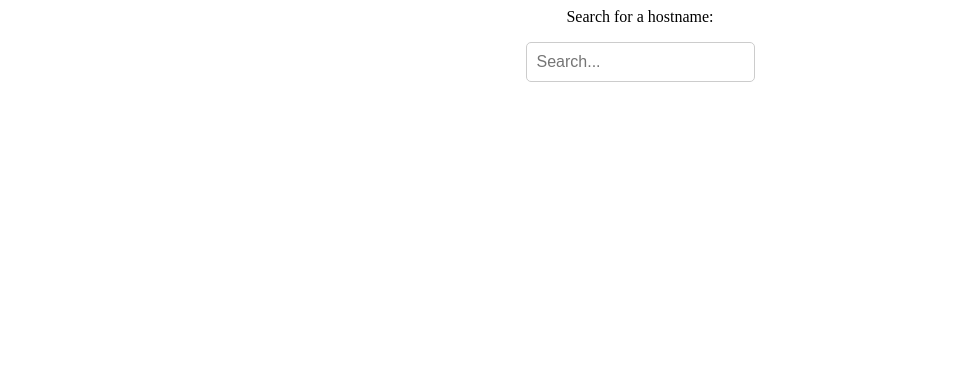
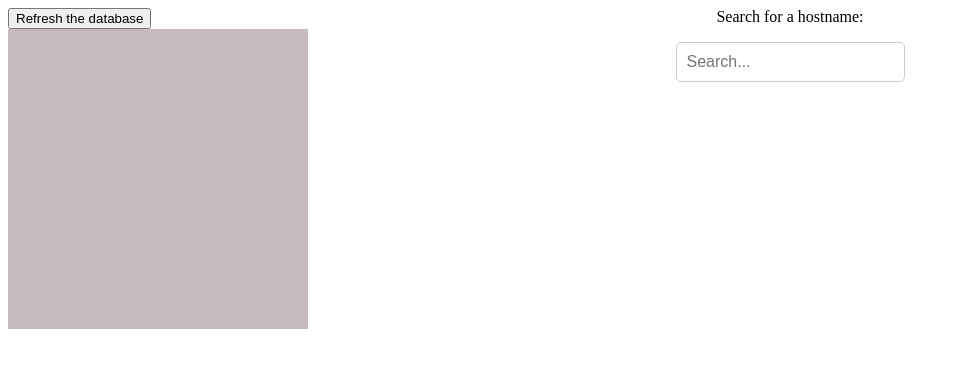
Before and after one commit to hmaier-dev/topo-tool, a PHP site: page / in a window 1280 px wide. Shown: the top 368 px of the page, without its empty margins (0-960 px from the left). Run offline with PHP 8.4, Linux system fonts and the light colour scheme; some libraries are stand-ins or nearby versions.

Commit message:
Minor: building the refreshHandler

```diff
--- a/web/static/index.html
+++ b/web/static/index.html
@@ -12,16 +12,27 @@
   <body hx-post="/"
         hx-target=".table-location"
         hx-trigger="load">
+
+<!-- refreshing the database -->
+    <div class="refresh-root">
+      <button class="refresh-text"
+              hx-post="/refresh"
+              hx-trigger="click"
+              hx-target=".refresh-output"
+              name="refresh">Refresh the database</button>
+      <div class="refresh-output"></div>
+    </div>
+
+<!--     reload the list when user types in search-bar-->
     <div class="search-div">
-      <label>Search for a hostname:</label>
-<!--     reload the list when user types in search-bar-->
-      <input class="search-bar"
-             hx-post="/"
-             hx-trigger="keyup changed load delay:10ms"
-             hx-target=".table-location"
-             placeholder="Search..."
-             name="hostname"
-      >
+      <label>Search for a hostname:
+        <input class="search-bar"
+               hx-post="/"
+               hx-trigger="keyup changed load delay:10ms"
+               hx-target=".table-location"
+               placeholder="Search..."
+               name="hostname">
+      </label>
     </div>
     <div class="table-location"></div>
 
--- a/web/static/style.css
+++ b/web/static/style.css
@@ -35,3 +35,14 @@ tr:nth-child(even) {
 .table .col-switchname {
    width: 90px;
 }
+
+.refresh-root{
+    float: left;
+}
+.refresh-text{
+}
+.refresh-output{
+    background-color: #c5bdbd;
+    width: 300px;
+    height: 300px;
+}
```
